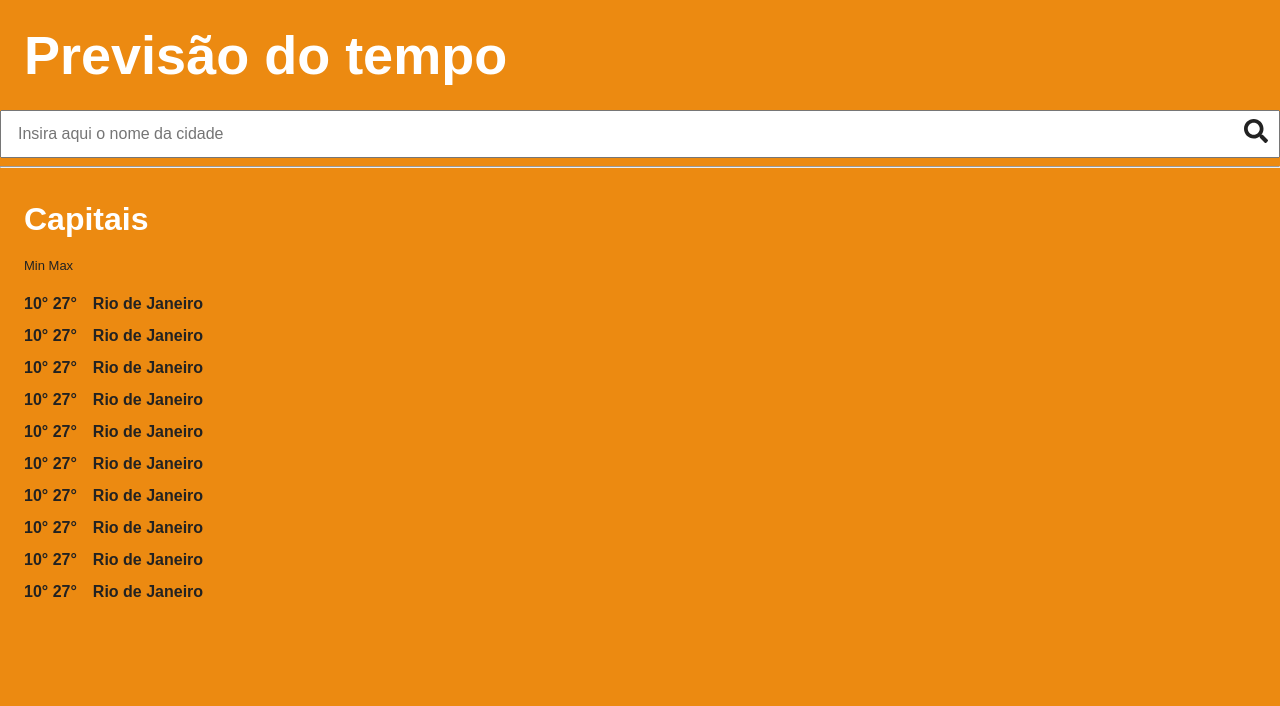
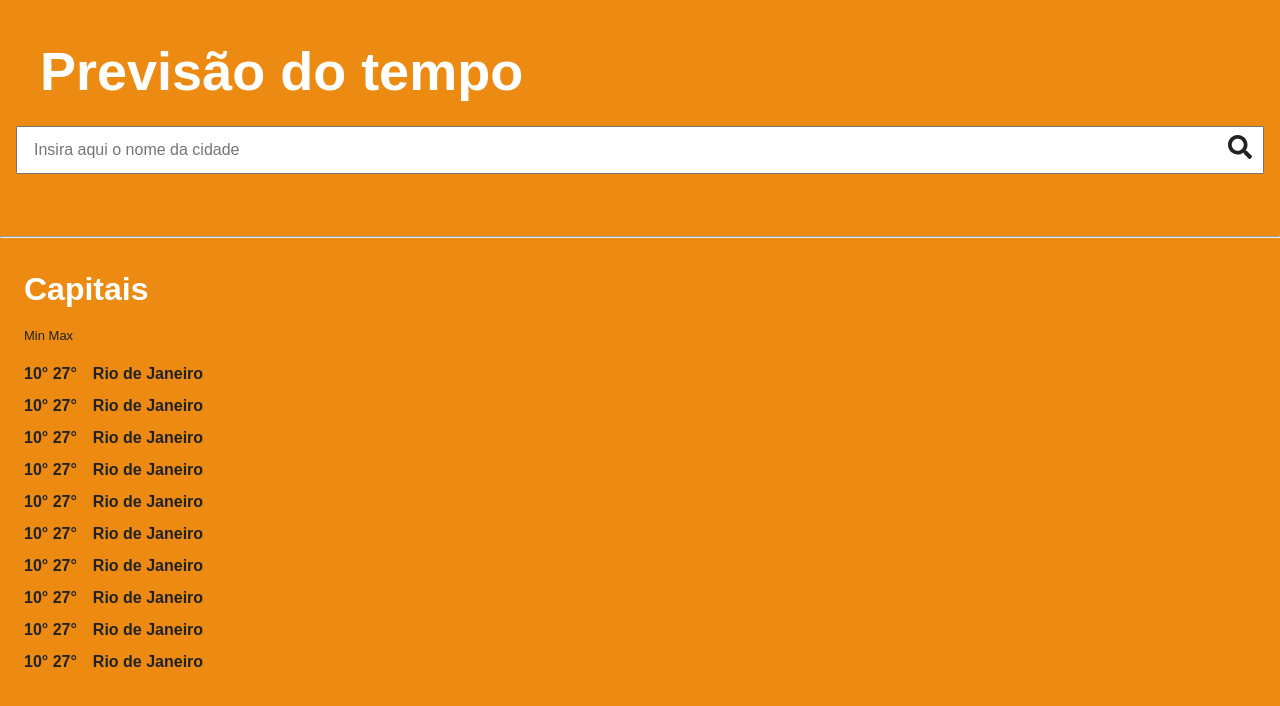
Before and after one commit to douglasmatosdev/weather, a React app: page / in a window 1280 px wide. Shown: the top 706 px of the page. Built offline with nearby package versions, Linux system fonts and the light colour scheme; no server answers.

Commit message:
test a new features

```diff
--- a/src/App.tsx
+++ b/src/App.tsx
@@ -3,69 +3,46 @@ import { WeatherContainer } from './styled'
 import Search from './components/Search'
 
 import api from './services'
-import { ResponseConsult } from './types'
+import { ListForecast, ResponseConsult, ResponseConsultForecast } from './types'
 import Card from './components/Card'
+import Forecast from './components/Forecast'
 
 export default function App(): JSX.Element {
     const [data, setData] = React.useState<ResponseConsult | null>(null)
+    const [forecast, setForecast] = React.useState<ListForecast[] | null>(null)
 
+    const filterForecast = (obj: ResponseConsultForecast): ListForecast[] => {
+        const temp: ListForecast[] = obj && obj?.list ? obj.list : []
+
+        return temp.filter(e => e.dt_txt.includes('12:00:00'))
+    }
+
+    const getForecastCity = (name: string): void => {
+        const response = api.getForecastByName(name)
+            .then(res => res.cod === '200' && setForecast(filterForecast(res)))
+    }
     const getCity = (name: string): void => {
         const response = api.getByName(name)
             .then(res => res.cod == 200 && setData(res))
     }
+
     return (
         <WeatherContainer>
             <header>
                 <h1 className="main-title">Previsão do tempo</h1>
                 {data && <Card {...data} />}
                 <Search
-                    handlerClick={getCity}
+                    handlerClick={(name) => {
+                        getCity(name)
+                        getForecastCity(name)
+                    }}
                     placeholder="Insira aqui o nome da cidade"
                 />
             </header>
+
             <hr />
-            <section>
-                <h2>Capitais</h2>
-                <div className="capitais">
-                    <ul>
-                        <h5>Min Max</h5>
-                        <li>
-                            <span className="min-max">10° 27°</span><span className="cidade">Rio de Janeiro</span>
-                        </li>
-                        <li>
-                            <span className="min-max">10° 27°</span><span className="cidade">Rio de Janeiro</span>
-                        </li>
-                        <li>
-                            <span className="min-max">10° 27°</span><span className="cidade">Rio de Janeiro</span>
-                        </li>
-                        <li>
-                            <span className="min-max">10° 27°</span><span className="cidade">Rio de Janeiro</span>
-                        </li>
-                        <li>
-                            <span className="min-max">10° 27°</span><span className="cidade">Rio de Janeiro</span>
-                        </li>
-                    </ul>
-                    <ul>
-                        {/* <h5>Min Max</h5> */}
-                        <li>
-                            <span className="min-max">10° 27°</span><span className="cidade">Rio de Janeiro</span>
-                        </li>
-                        <li>
-                            <span className="min-max">10° 27°</span><span className="cidade">Rio de Janeiro</span>
-                        </li>
-                        <li>
-                            <span className="min-max">10° 27°</span><span className="cidade">Rio de Janeiro</span>
-                        </li>
-                        <li>
-                            <span className="min-max">10° 27°</span><span className="cidade">Rio de Janeiro</span>
-                        </li>
-                        <li>
-                            <span className="min-max">10° 27°</span><span className="cidade">Rio de Janeiro</span>
-                        </li>
-                    </ul>
-                </div>
 
-            </section>
+            <Forecast />
         </WeatherContainer>
     )
 }
--- /dev/null
+++ b/src/components/Forecast/index.tsx
@@ -0,0 +1,58 @@
+import React from 'react'
+import styled from 'styled-components'
+
+interface Props {
+
+}
+
+export default function Forecast(props: Props): JSX.Element {
+
+    return (
+        <ForecastContainer>
+                <h2>Capitais</h2>
+                <div className="capitais">
+                    <ul>
+                        <h5>Min Max</h5>
+                        <li>
+                            <span className="min-max">10° 27°</span><span className="cidade">Rio de Janeiro</span>
+                        </li>
+                        <li>
+                            <span className="min-max">10° 27°</span><span className="cidade">Rio de Janeiro</span>
+                        </li>
+                        <li>
+                            <span className="min-max">10° 27°</span><span className="cidade">Rio de Janeiro</span>
+                        </li>
+                        <li>
+                            <span className="min-max">10° 27°</span><span className="cidade">Rio de Janeiro</span>
+                        </li>
+                        <li>
+                            <span className="min-max">10° 27°</span><span className="cidade">Rio de Janeiro</span>
+                        </li>
+                    </ul>
+                    <ul>
+                        {/* <h5>Min Max</h5> */}
+                        <li>
+                            <span className="min-max">10° 27°</span><span className="cidade">Rio de Janeiro</span>
+                        </li>
+                        <li>
+                            <span className="min-max">10° 27°</span><span className="cidade">Rio de Janeiro</span>
+                        </li>
+                        <li>
+                            <span className="min-max">10° 27°</span><span className="cidade">Rio de Janeiro</span>
+                        </li>
+                        <li>
+                            <span className="min-max">10° 27°</span><span className="cidade">Rio de Janeiro</span>
+                        </li>
+                        <li>
+                            <span className="min-max">10° 27°</span><span className="cidade">Rio de Janeiro</span>
+                        </li>
+                    </ul>
+                </div>
+
+        </ForecastContainer>
+    )
+}
+
+const ForecastContainer = styled.section`
+
+`
--- a/src/styled.ts
+++ b/src/styled.ts
@@ -8,7 +8,7 @@ export const WeatherContainer = styled.main`
     }
 
     header {
-        /* padding: 16px 16px 54px 16px; */
+        padding: 16px 16px 54px 16px;
 
         display: flex;
         flex-direction: column;
```
